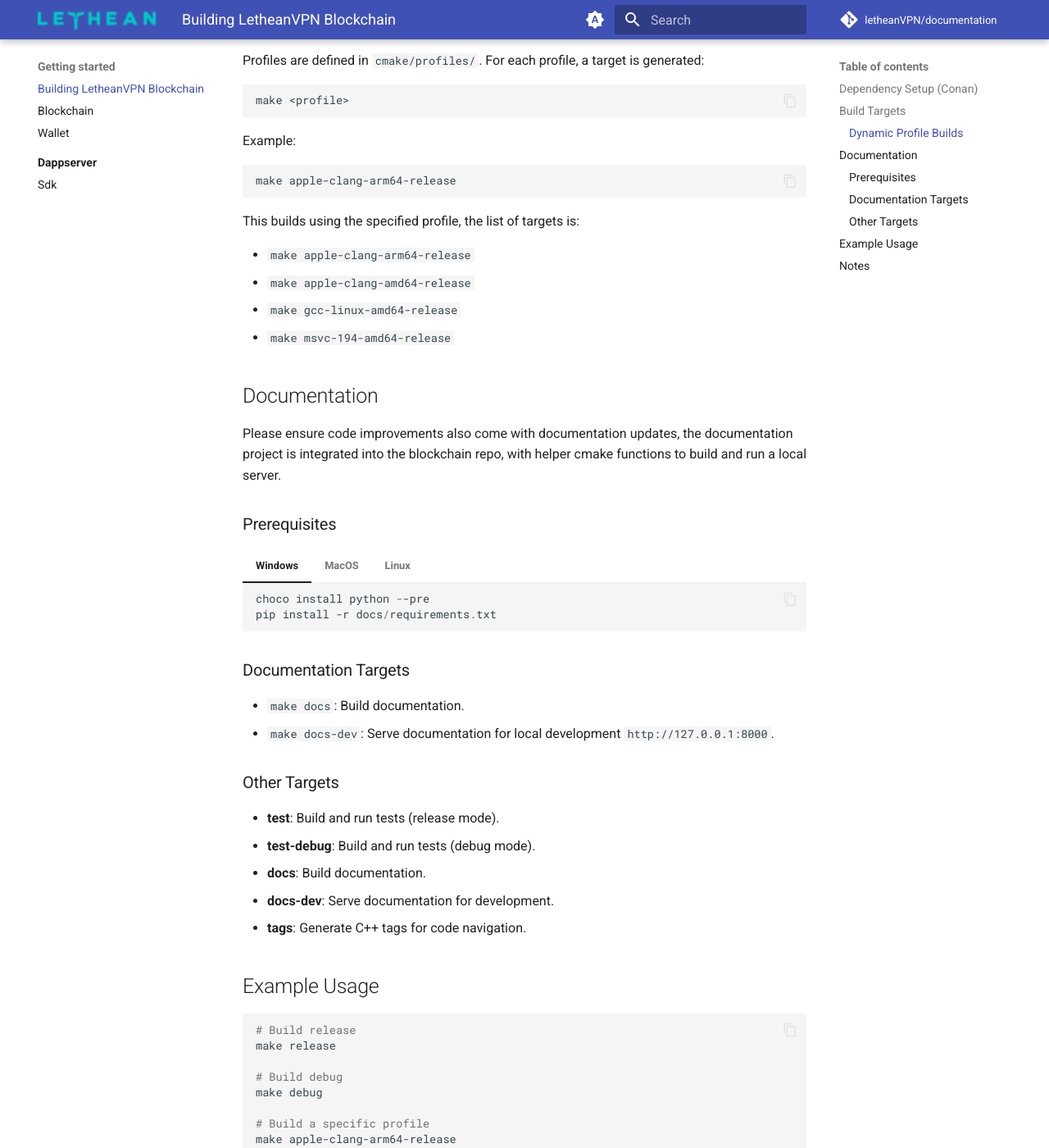
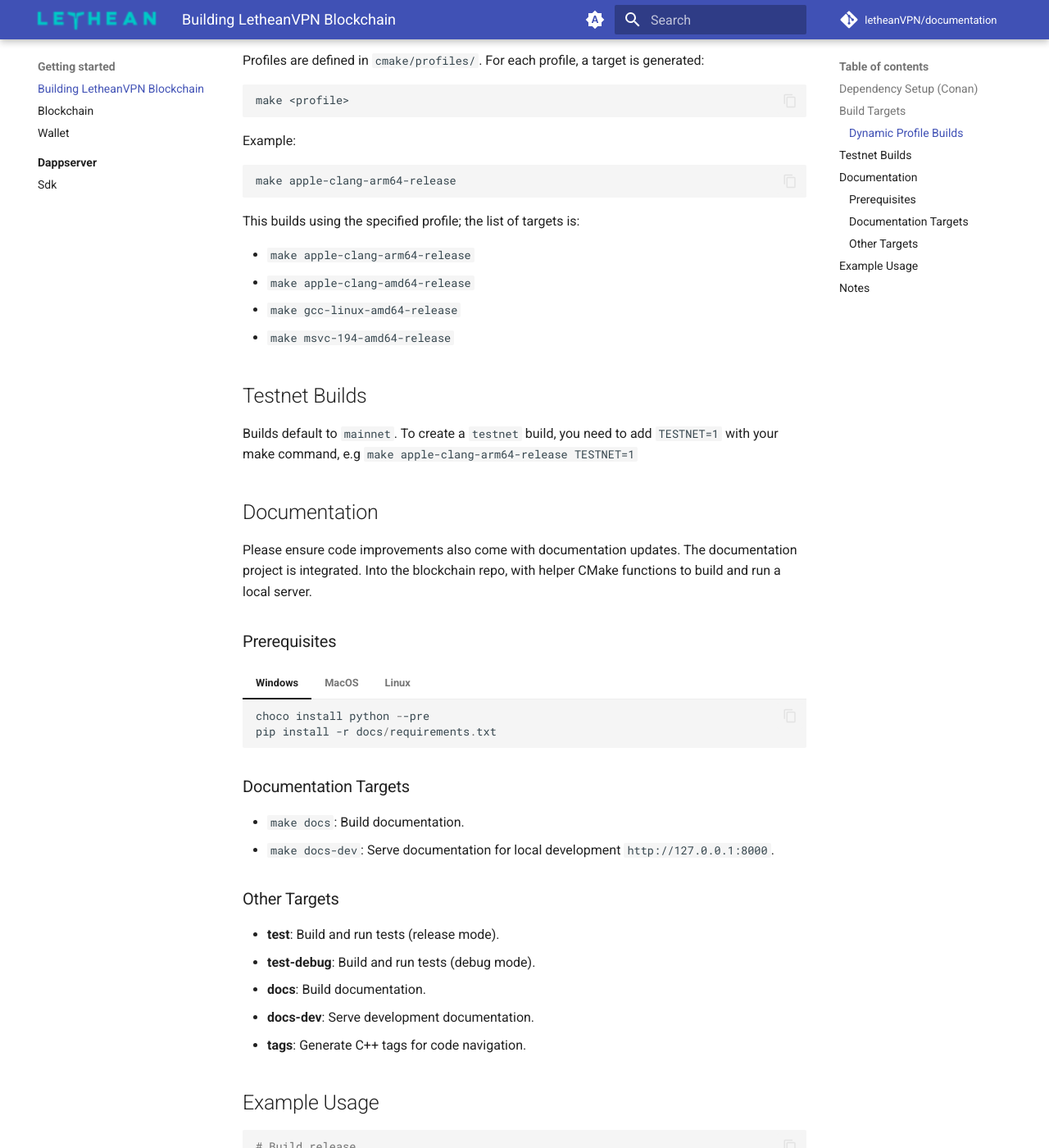
Before and after one commit to letheanVPN/documentation, an MkDocs documentation site: the page built from docs/getting-started/build.md, in a window 1280 px wide and 1400 px high, scrolled down 1105 px. Shown: the whole window at 82% size. Built offline with MkDocs 1.6.1 and Material for MkDocs 9.7.7, drawn with Linux system fonts in a browser that asks for light colours; comment, search, counter and statistics services are not loaded; some of the changed text lies outside the part shown.

Commit message:
Refine language in build documentation
Updated wording for clarity and consistency throughout the document.

````diff
--- a/docs/getting-started/build.md
+++ b/docs/getting-started/build.md
@@ -59,17 +59,22 @@
 ```
 make apple-clang-arm64-release
 ```
-This builds using the specified profile, the list of targets is:
+This builds using the specified profile; the list of targets is:
 
 - `make apple-clang-arm64-release`
 - `make apple-clang-amd64-release`
 - `make gcc-linux-amd64-release`
 - `make msvc-194-amd64-release`
 
+## Testnet Builds
+
+Builds default to `mainnet`. To create a `testnet` build, you need to add `TESTNET=1` with your make command, e.g `make apple-clang-arm64-release TESTNET=1`
+
+
 ## Documentation
 
-Please ensure code improvements also come with documentation updates, the documentation project is integrated
-into the blockchain repo, with helper cmake functions to build and run a local server.
+Please ensure code improvements also come with documentation updates. The documentation project is integrated.
+Into the blockchain repo, with helper CMake functions to build and run a local server.
 
 ### Prerequisites
 
@@ -108,7 +113,7 @@
 - **test**: Build and run tests (release mode).
 - **test-debug**: Build and run tests (debug mode).
 - **docs**: Build documentation.
-- **docs-dev**: Serve documentation for development.
+- **docs-dev**: Serve development documentation.
 - **tags**: Generate C++ tags for code navigation.
 
 ## Example Usage
````
Also changed, not shown: other parts of docs/getting-started/build.md (+3 -3 lines).
